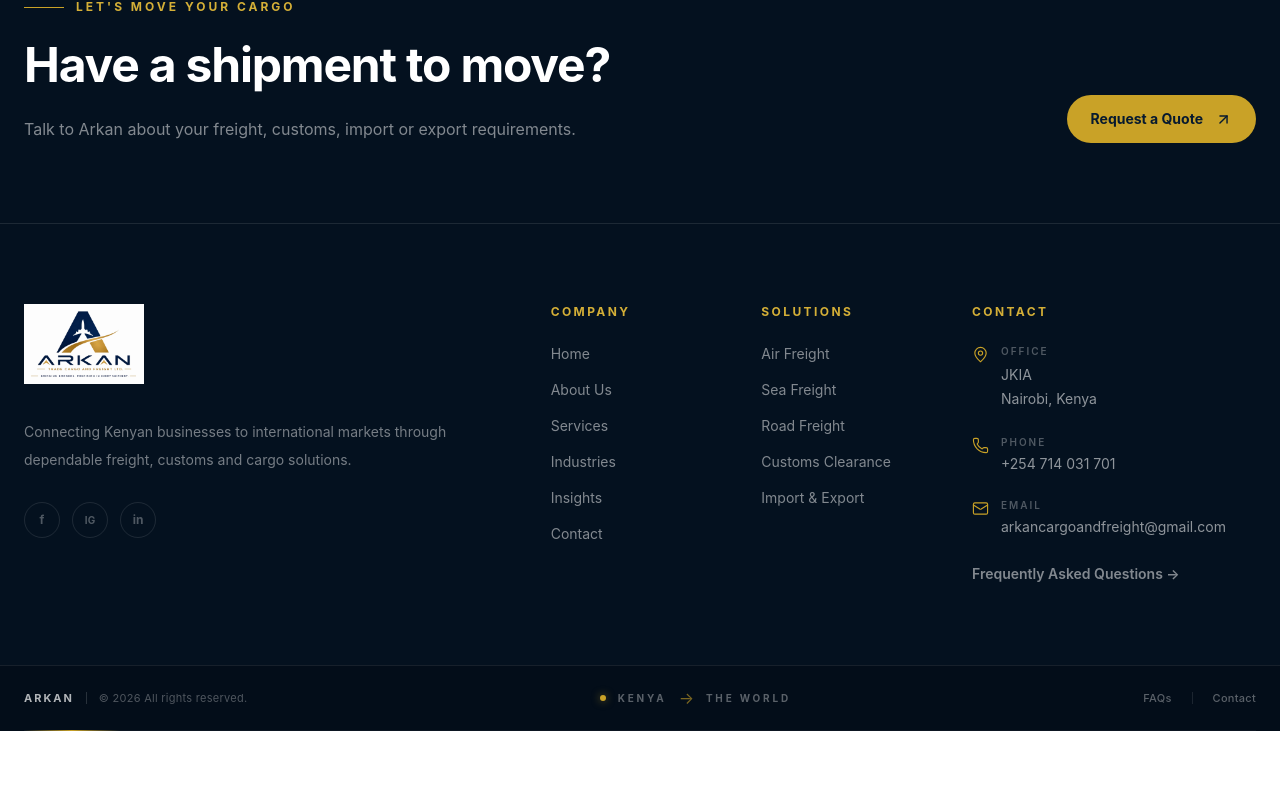
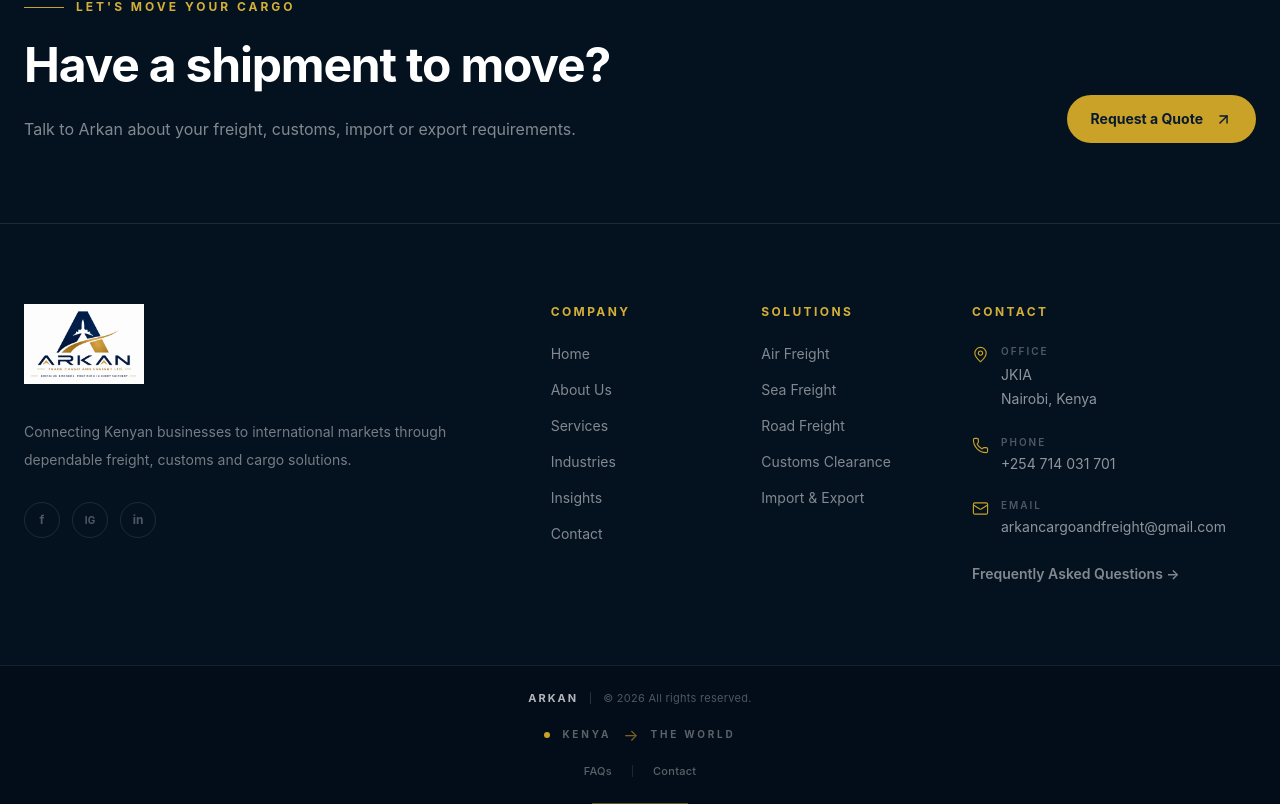
Before and after one commit to jmumo1137/arkan-trade-cargo, a React app in the folder frontend/: page /faq in a window 1280 px wide. Shown: the part 1876-2680 px from the top of the page. Before the commit the page ends 2607 px from the top, so only its background shows below. Built offline with nearby package versions, Linux system fonts and the light colour scheme; the HTML template or start-up script is replaced by a standard one.

Commit message:
contact update

```diff
--- a/frontend/src/components/Footer.jsx
+++ b/frontend/src/components/Footer.jsx
@@ -356,17 +356,12 @@
 ====================================================== */}
 
 <div className="border-t border-white/[0.08] bg-[#030D19]">
-
   <div className="arkan-container">
 
-    <div className="flex flex-col gap-5 py-5 sm:flex-row sm:items-center sm:justify-between">
+    <div className="flex flex-col items-center justify-center gap-4 py-6 text-center">
 
-      {/* =================================================
-          BRAND / COPYRIGHT
-      ================================================== */}
-
-      <div className="flex items-center gap-3">
-
+      {/* Copyright */}
+      <div className="flex flex-wrap items-center justify-center gap-3">
         <span className="text-[11px] font-bold uppercase tracking-[0.18em] text-white/70">
           Arkan
         </span>
@@ -376,17 +371,11 @@
         <span className="text-[11px] tracking-wide text-white/30">
           © {new Date().getFullYear()} All rights reserved.
         </span>
-
       </div>
 
-
-      {/* =================================================
-          GLOBAL CONNECTION
-      ================================================== */}
-
-      <div className="hidden items-center gap-3 md:flex">
-
-        <span className="h-1.5 w-1.5 rounded-full bg-[#C9A227] shadow-[0_0_8px_rgba(201,162,39,0.6)]" />
+      {/* Global Connection */}
+      <div className="flex items-center justify-center gap-3">
+        <span className="h-1.5 w-1.5 rounded-full bg-[#C9A227]" />
 
         <span className="text-[10px] font-bold uppercase tracking-[0.28em] text-white/35">
           Kenya
@@ -399,19 +388,13 @@
         <span className="text-[10px] font-bold uppercase tracking-[0.28em] text-white/35">
           The World
         </span>
-
       </div>
 
-
-      {/* =================================================
-          LINKS
-      ================================================== */}
-
-      <div className="flex items-center gap-5">
-
+      {/* Links */}
+      <div className="flex items-center justify-center gap-5">
         <Link
           to="/faq"
-          className="text-[11px] font-medium tracking-wide text-white/35 transition-all duration-300 hover:text-[#D4AF37]"
+          className="text-[11px] font-medium tracking-wide text-white/35 transition-colors duration-300 hover:text-[#D4AF37]"
         >
           FAQs
         </Link>
@@ -420,28 +403,18 @@
 
         <Link
           to="/contact"
-          className="text-[11px] font-medium tracking-wide text-white/35 transition-all duration-300 hover:text-[#D4AF37]"
+          className="text-[11px] font-medium tracking-wide text-white/35 transition-colors duration-300 hover:text-[#D4AF37]"
         >
           Contact
         </Link>
-
       </div>
 
     </div>
 
-
-    {/* =================================================
-        GOLD SIGNATURE LINE
-    ================================================== */}
-
-    <div className="relative h-px w-full overflow-hidden bg-white/[0.04]">
-
-      <div className="absolute left-0 top-0 h-px w-24 bg-gradient-to-r from-transparent via-[#C9A227] to-transparent" />
-
-    </div>
+    {/* Gold signature line */}
+    <div className="mx-auto h-px w-24 bg-[#C9A227]/50" />
 
   </div>
-
 </div>
 
     </footer>
```
